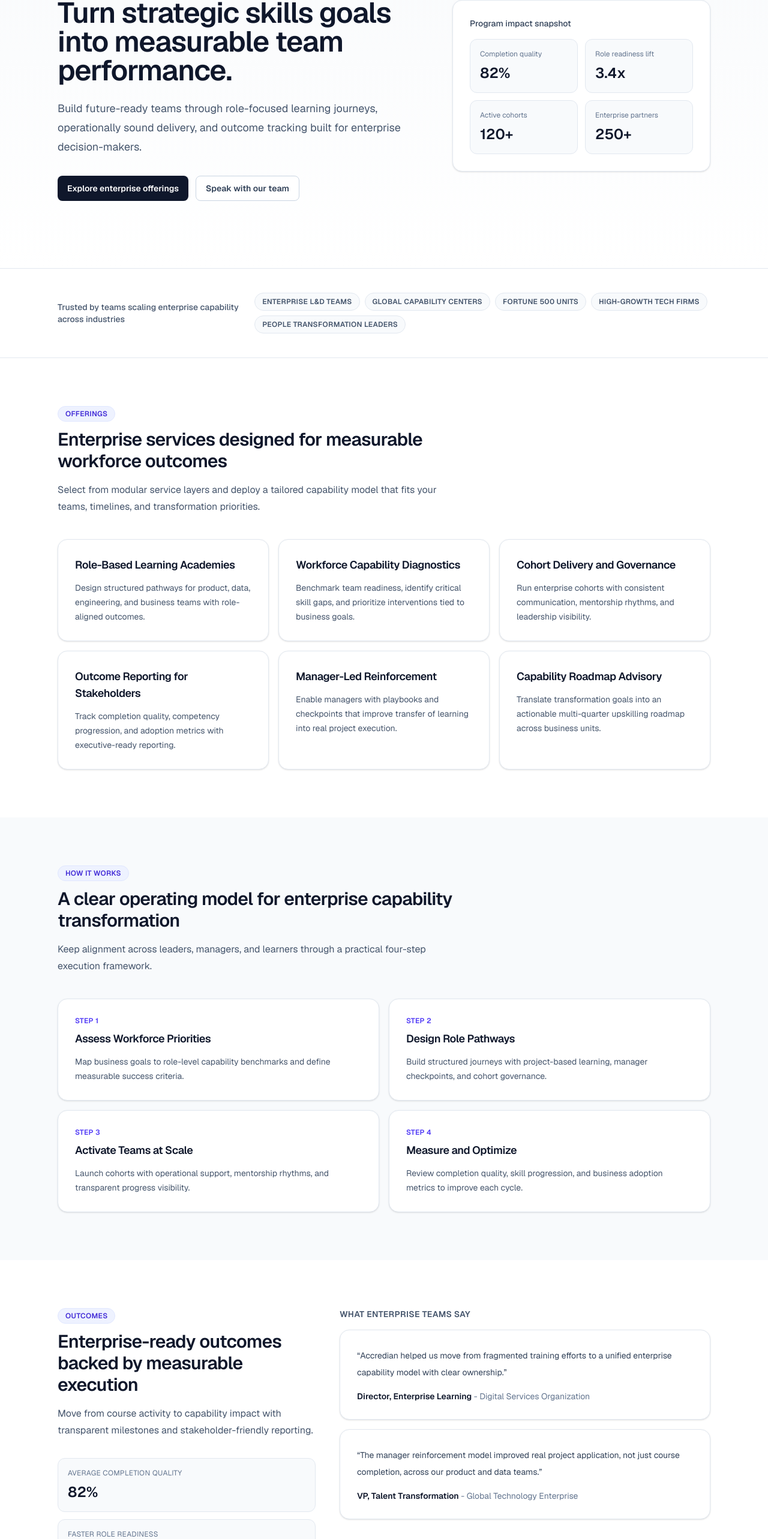
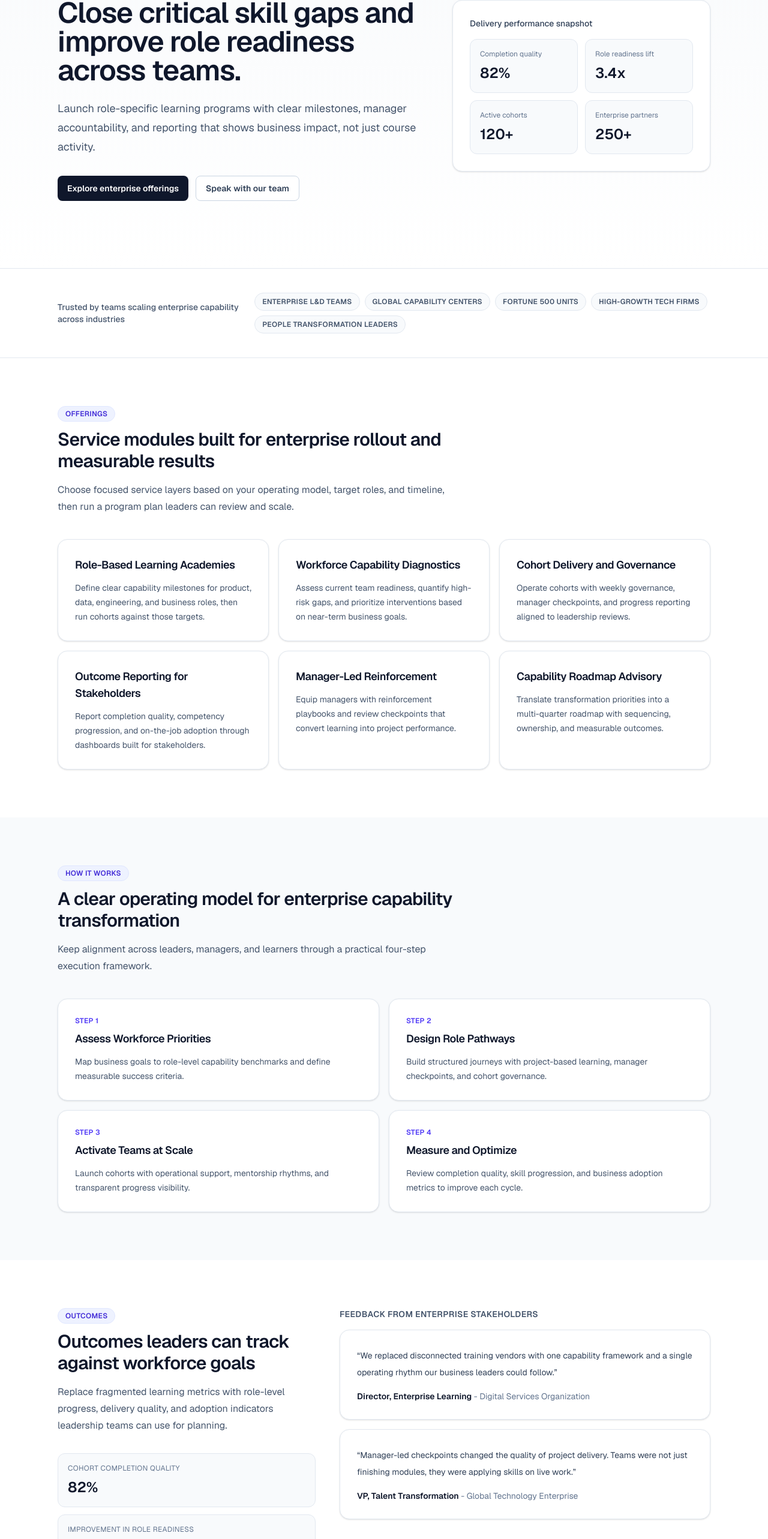
Before and after one commit to HarshYadav1711/Accredian-Elevate, a Next.js app: page / in a window 1280 px wide. Shown: the part 234-2800 px from the top of the page at 60% size. Built offline with nearby package versions, Linux system fonts and the light colour scheme.

Commit message:
README edit and more fixes

```diff
--- a/src/app/api/leads/route.ts
+++ b/src/app/api/leads/route.ts
@@ -1,11 +1,57 @@
-import { NextResponse } from "next/server";
+import { NextRequest, NextResponse } from "next/server";
 import type { LeadRecord, LeadRequest } from "@/types/lead";
 
 const leads: LeadRecord[] = [];
+const requestLog = new Map<string, number>();
+const RATE_LIMIT_WINDOW_MS = 15_000;
+const RATE_LIMIT_MAX_ENTRIES = 5_000;
 
 const isValidEmail = (value: string) => /^[^\s@]+@[^\s@]+\.[^\s@]+$/.test(value);
+const sanitizeText = (value: string) =>
+  value
+    .replace(/[\u0000-\u001F\u007F]/g, "")
+    .replace(/\s+/g, " ")
+    .trim();
 
-export async function POST(request: Request) {
+const getClientIp = (request: NextRequest) => {
+  const forwardedFor = request.headers.get("x-forwarded-for");
+  if (forwardedFor) {
+    return forwardedFor.split(",")[0]?.trim() || "unknown";
+  }
+
+  return request.headers.get("x-real-ip") || "unknown";
+};
+
+const isRateLimited = (ip: string) => {
+  const now = Date.now();
+  const lastRequestTime = requestLog.get(ip);
+
+  if (lastRequestTime && now - lastRequestTime < RATE_LIMIT_WINDOW_MS) {
+    return true;
+  }
+
+  requestLog.set(ip, now);
+
+  // Lightweight cleanup for long-running processes.
+  if (requestLog.size > RATE_LIMIT_MAX_ENTRIES) {
+    for (const [entryIp, timestamp] of requestLog) {
+      if (now - timestamp > RATE_LIMIT_WINDOW_MS) {
+        requestLog.delete(entryIp);
+      }
+    }
+  }
+
+  return false;
+};
+
+export async function POST(request: NextRequest) {
+  if (isRateLimited(getClientIp(request))) {
+    return NextResponse.json(
+      { message: "Too many submissions. Please wait and try again." },
+      { status: 429 },
+    );
+  }
+
   let body: Partial<LeadRequest>;
   try {
     body = (await request.json()) as Partial<LeadRequest>;
@@ -13,42 +59,48 @@ export async function POST(request: Request) {
     return NextResponse.json({ message: "Invalid request payload." }, { status: 400 });
   }
 
-  if (!body.fullName || body.fullName.trim().length < 2) {
+  const fullName = typeof body.fullName === "string" ? sanitizeText(body.fullName) : "";
+  const workEmail = typeof body.workEmail === "string" ? sanitizeText(body.workEmail) : "";
+  const company = typeof body.company === "string" ? sanitizeText(body.company) : "";
+  const teamSize = typeof body.teamSize === "string" ? sanitizeText(body.teamSize) : "";
+  const message = typeof body.message === "string" ? sanitizeText(body.message) : "";
+
+  if (!fullName || fullName.length < 2) {
     return NextResponse.json(
       { message: "Please provide a valid full name." },
       { status: 400 },
     );
   }
 
-  if (!body.workEmail || !isValidEmail(body.workEmail)) {
+  if (!workEmail || !isValidEmail(workEmail)) {
     return NextResponse.json(
       { message: "Please provide a valid work email." },
       { status: 400 },
     );
   }
 
-  if (!body.company || body.company.trim().length < 2) {
+  if (!company || company.length < 2) {
     return NextResponse.json(
       { message: "Please provide your company name." },
       { status: 400 },
     );
   }
 
-  if (!body.teamSize) {
+  if (!teamSize) {
     return NextResponse.json({ message: "Please select your team size." }, { status: 400 });
   }
 
   leads.unshift({
     id: crypto.randomUUID(),
-    fullName: body.fullName.trim(),
-    workEmail: body.workEmail.toLowerCase(),
-    company: body.company.trim(),
-    teamSize: body.teamSize,
-    message: body.message?.trim() || "",
+    fullName,
+    workEmail: workEmail.toLowerCase(),
+    company,
+    teamSize,
+    message,
     createdAt: new Date().toISOString(),
   });
 
-  // Keep a small in-memory history to avoid unbounded growth.
+  // In-memory storage keeps this assignment free and self-contained while still showing real API flow.
   if (leads.length > 200) {
     leads.pop();
   }
--- a/src/app/page.tsx
+++ b/src/app/page.tsx
@@ -13,6 +13,7 @@ export default function Home() {
       <div id="top" />
       <SiteHeader />
       <main id="main-content">
+        {/* Compose sections in top-to-bottom narrative order to keep scanning predictable. */}
         <HeroSection />
         <TrustRow />
         <OfferingsSection />
--- a/src/components/sections/final-cta-section.tsx
+++ b/src/components/sections/final-cta-section.tsx
@@ -10,11 +10,11 @@ export function FinalCtaSection() {
             Ready to get started
           </p>
           <h2 className="mt-3 text-3xl font-semibold tracking-tight text-white sm:text-4xl">
-            Plan your enterprise upskilling roadmap with confidence.
+            Build a practical upskilling plan your teams can execute this quarter.
           </h2>
           <p className="mt-4 text-base leading-7 text-slate-300">
-            Share your team context and goals. We will recommend a practical rollout model with
-            milestones, governance, and measurable outcomes.
+            Share your role priorities, baseline maturity, and business targets. We will propose a
+            scoped rollout with milestones, ownership, and measurable outcomes.
           </p>
           <p className="mt-6 text-sm text-slate-300">Response time: within 1 business day.</p>
           <a
@@ -28,7 +28,7 @@ export function FinalCtaSection() {
           <div className="mb-4">
             <h3 className="text-lg font-semibold text-slate-900">Book a consultation</h3>
             <p className="mt-1 text-sm text-slate-600">
-              Tell us what your teams need and we will get back with a tailored plan.
+              Tell us what outcomes matter most, and we will return with a tailored program plan.
             </p>
           </div>
           <LeadCaptureForm />
--- a/src/components/sections/hero-section.tsx
+++ b/src/components/sections/hero-section.tsx
@@ -7,11 +7,11 @@ export function HeroSection() {
         <div className="lg:col-span-7">
           <p className="eyebrow">Enterprise Workforce Transformation</p>
           <h1 className="heading-display mt-5">
-            Turn strategic skills goals into measurable team performance.
+            Close critical skill gaps and improve role readiness across teams.
           </h1>
           <p className="body-lg mt-6 max-w-2xl">
-            Build future-ready teams through role-focused learning journeys, operationally sound
-            delivery, and outcome tracking built for enterprise decision-makers.
+            Launch role-specific learning programs with clear milestones, manager accountability,
+            and reporting that shows business impact, not just course activity.
           </p>
           <div className="mt-8 flex flex-wrap gap-3">
             <a href="#solutions" className="btn btn-primary">
@@ -23,7 +23,7 @@ export function HeroSection() {
           </div>
         </div>
         <div className="surface-card lg:col-span-5">
-          <p className="text-sm font-medium text-slate-700">Program impact snapshot</p>
+          <p className="text-sm font-medium text-slate-700">Delivery performance snapshot</p>
           <div className="mt-4 grid grid-cols-2 gap-3">
             <div className="rounded-xl border border-slate-200 bg-slate-50 p-4">
               <p className="text-xs text-slate-500">Completion quality</p>
--- a/src/components/sections/offerings-section.tsx
+++ b/src/components/sections/offerings-section.tsx
@@ -7,11 +7,11 @@ export function OfferingsSection() {
       <div>
         <p className="eyebrow">Offerings</p>
         <h2 className="heading-section mt-3 max-w-2xl">
-          Enterprise services designed for measurable workforce outcomes
+          Service modules built for enterprise rollout and measurable results
         </h2>
         <p className="body-md mt-4 max-w-2xl">
-          Select from modular service layers and deploy a tailored capability model that fits
-          your teams, timelines, and transformation priorities.
+          Choose focused service layers based on your operating model, target roles, and timeline,
+          then run a program plan leaders can review and scale.
         </p>
       </div>
       <div className="mt-10 grid gap-4 sm:grid-cols-2 lg:grid-cols-3">
--- a/src/components/sections/outcomes-testimonials-section.tsx
+++ b/src/components/sections/outcomes-testimonials-section.tsx
@@ -8,11 +8,11 @@ export function OutcomesTestimonialsSection() {
         <div className="lg:col-span-5">
           <p className="eyebrow">Outcomes</p>
           <h2 className="heading-section mt-3">
-            Enterprise-ready outcomes backed by measurable execution
+            Outcomes leaders can track against workforce goals
           </h2>
           <p className="body-md mt-4">
-            Move from course activity to capability impact with transparent milestones and
-            stakeholder-friendly reporting.
+            Replace fragmented learning metrics with role-level progress, delivery quality, and
+            adoption indicators leadership teams can use for planning.
           </p>
           <dl className="mt-8 grid gap-3 sm:grid-cols-3 lg:grid-cols-1">
             {outcomeStats.map((item) => (
@@ -26,7 +26,7 @@ export function OutcomesTestimonialsSection() {
 
         <div id="testimonials" className="lg:col-span-7">
           <p className="text-sm font-semibold uppercase tracking-wide text-slate-600">
-            What enterprise teams say
+            Feedback from enterprise stakeholders
           </p>
           <div className="mt-4 grid gap-4">
             {testimonials.map((item) => (
--- a/src/data/top-half-content.ts
+++ b/src/data/top-half-content.ts
@@ -10,32 +10,32 @@ export const offerings = [
   {
     title: "Role-Based Learning Academies",
     description:
-      "Design structured pathways for product, data, engineering, and business teams with role-aligned outcomes.",
+      "Define clear capability milestones for product, data, engineering, and business roles, then run cohorts against those targets.",
   },
   {
     title: "Workforce Capability Diagnostics",
     description:
-      "Benchmark team readiness, identify critical skill gaps, and prioritize interventions tied to business goals.",
+      "Assess current team readiness, quantify high-risk gaps, and prioritize interventions based on near-term business goals.",
   },
   {
     title: "Cohort Delivery and Governance",
     description:
-      "Run enterprise cohorts with consistent communication, mentorship rhythms, and leadership visibility.",
+      "Operate cohorts with weekly governance, manager checkpoints, and progress reporting aligned to leadership reviews.",
   },
   {
     title: "Outcome Reporting for Stakeholders",
     description:
-      "Track completion quality, competency progression, and adoption metrics with executive-ready reporting.",
+      "Report completion quality, competency progression, and on-the-job adoption through dashboards built for stakeholders.",
   },
   {
     title: "Manager-Led Reinforcement",
     description:
-      "Enable managers with playbooks and checkpoints that improve transfer of learning into real project execution.",
+      "Equip managers with reinforcement playbooks and review checkpoints that convert learning into project performance.",
   },
   {
     title: "Capability Roadmap Advisory",
     description:
-      "Translate transformation goals into an actionable multi-quarter upskilling roadmap across business units.",
+      "Translate transformation priorities into a multi-quarter roadmap with sequencing, ownership, and measurable outcomes.",
   },
 ];
 
@@ -63,21 +63,21 @@ export const processSteps = [
 ];
 
 export const outcomeStats = [
-  { value: "82%", label: "Average completion quality" },
-  { value: "3.4x", label: "Faster role readiness" },
-  { value: "45K+", label: "Professionals upskilled" },
+  { value: "82%", label: "Cohort completion quality" },
+  { value: "3.4x", label: "Improvement in role readiness" },
+  { value: "45K+", label: "Employees trained across programs" },
 ];
 
 export const testimonials = [
   {
     quote:
-      "Accredian helped us move from fragmented training efforts to a unified enterprise capability model with clear ownership.",
+      "We replaced disconnected training vendors with one capability framework and a single operating rhythm our business leaders could follow.",
     author: "Director, Enterprise Learning",
     company: "Digital Services Organization",
   },
   {
     quote:
-      "The manager reinforcement model improved real project application, not just course completion, across our product and data teams.",
+      "Manager-led checkpoints changed the quality of project delivery. Teams were not just finishing modules, they were applying skills on live work.",
     author: "VP, Talent Transformation",
     company: "Global Technology Enterprise",
   },
```
Also changed, not shown: src/components/lead-capture-form.tsx (+23 -1 lines), src/components/site-header.tsx (+55 -0 lines), 1 other file (tests, documents, lock files or other folders).
